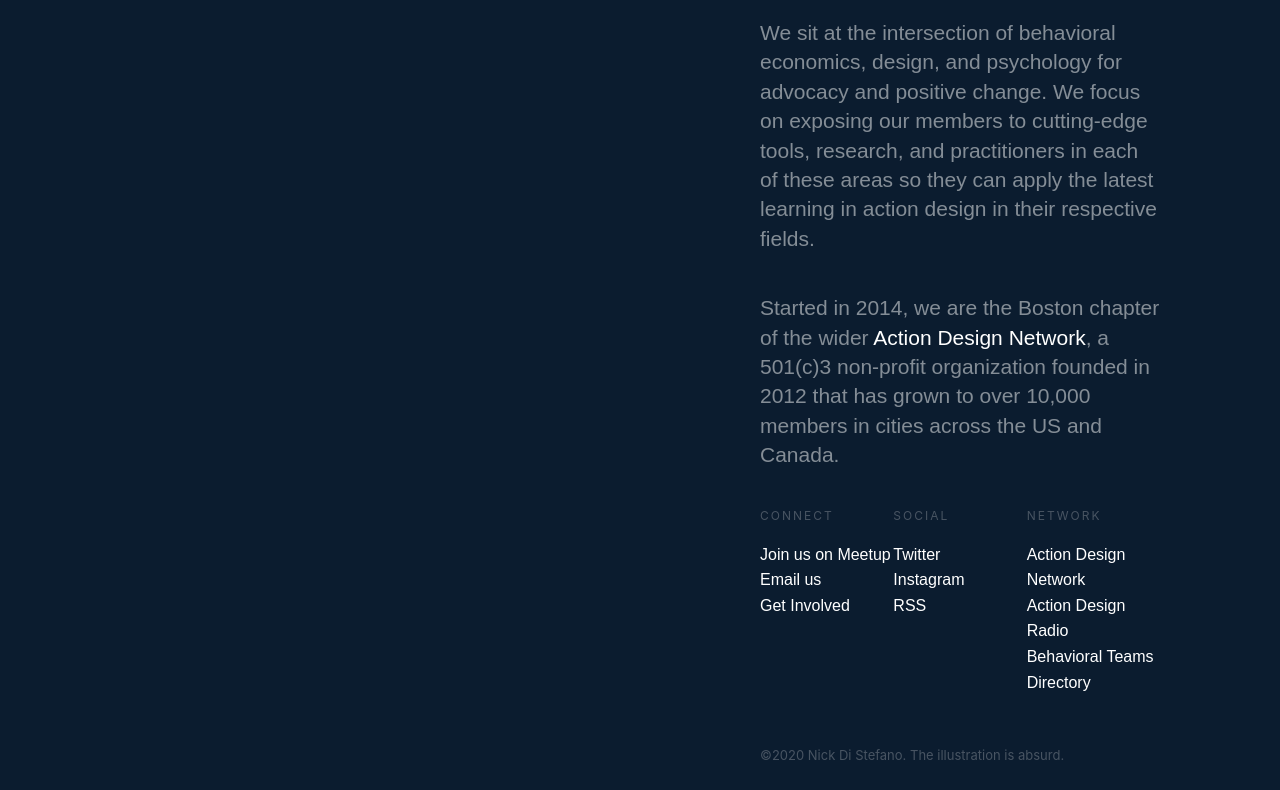
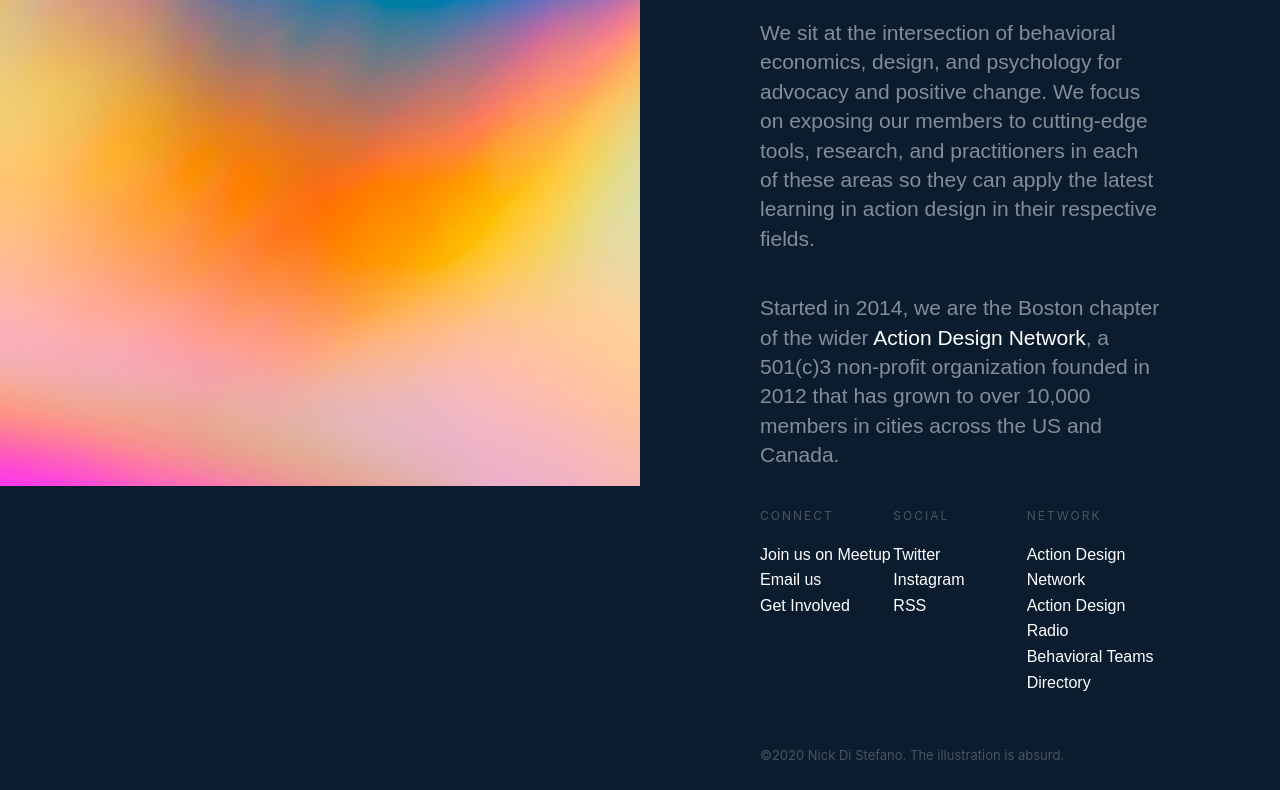
Before and after one commit to npdistefano/actiondesignboston, a plain HTML site: page index.html in a window 1280 px wide. Shown: the part 314-1104 px from the top of the page. Drawn offline with nearby package versions, Linux system fonts and the light colour scheme; a script that the page names is missing.

Commit message:
Update split-opl.webflow.css

```diff
--- a/css/split-opl.webflow.css
+++ b/css/split-opl.webflow.css
@@ -158,7 +158,7 @@
   -webkit-flex: 0 auto;
   -ms-flex: 0 auto;
   flex: 0 auto;
-  background-image: url('../images/adnb.jpg');
+  background-image: url('../images/adbn.jpg');
   background-position: 50% 50%;
   background-size: cover;
   -o-object-fit: cover;
```
